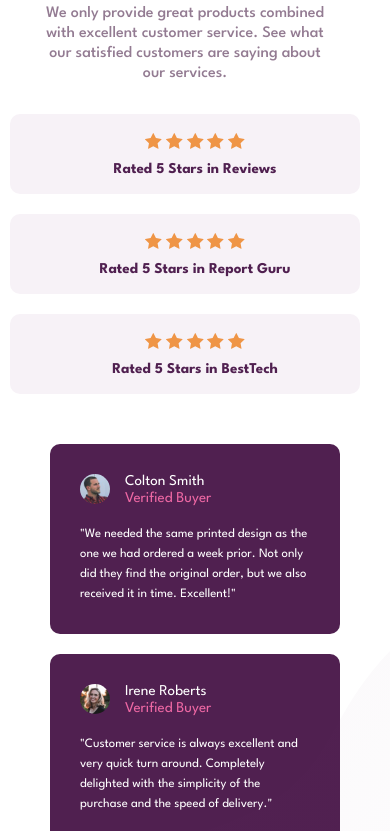
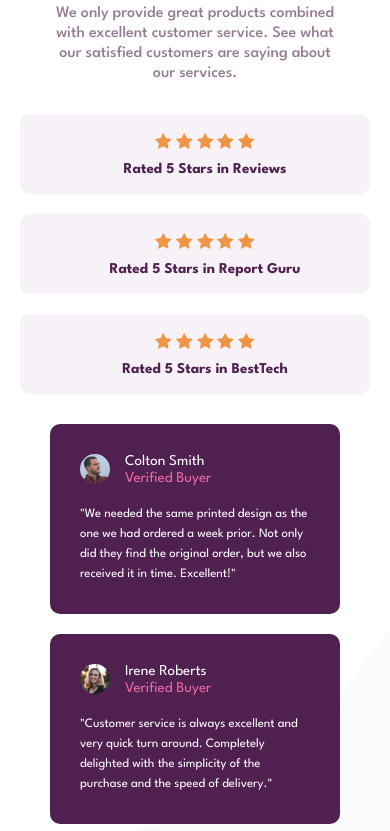
Before and after one commit to mlopezl/My-version-of-proof-section-master-challenge, a plain HTML site: page index.html in a window 390 px wide. Shown: the part 239-1070 px from the top of the page. Drawn offline with Linux system fonts and the light colour scheme.

Commit message:
Adding other small changes in the responsive

```diff
--- a/styles.css
+++ b/styles.css
@@ -218,22 +218,26 @@ body{
 
     .header{
         flex-direction: column;
+        justify-content: center;
+        align-items: center;
         width: 100%;
         max-width: 400px;
         gap: 30px;
         text-align: center;
-        padding-left: 0px;
+        padding: 0px;
+        padding-top: 100px;
     }
 
     .header__description__container,
     .header__rates__container{
-        width: 100%;
+        width: 90%;
         max-width: 400px;
         align-items: center;
     }
 
     .header__rates__tag{
         justify-content: center;
+        align-items: center;
         flex-direction: column;
         height: 80px;
         gap: 10px;
```
